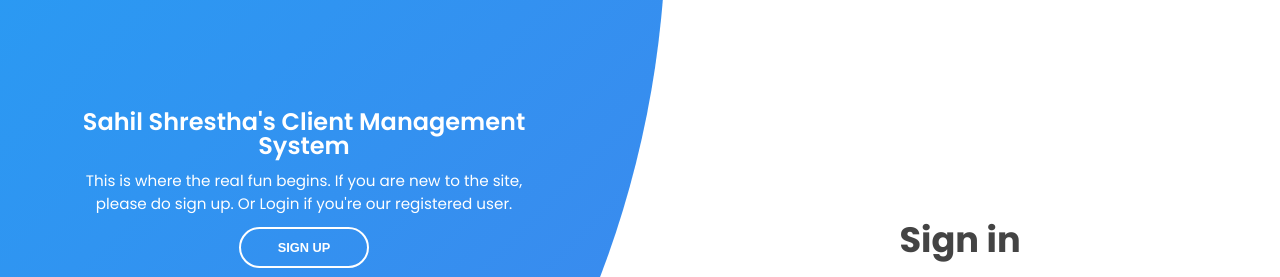
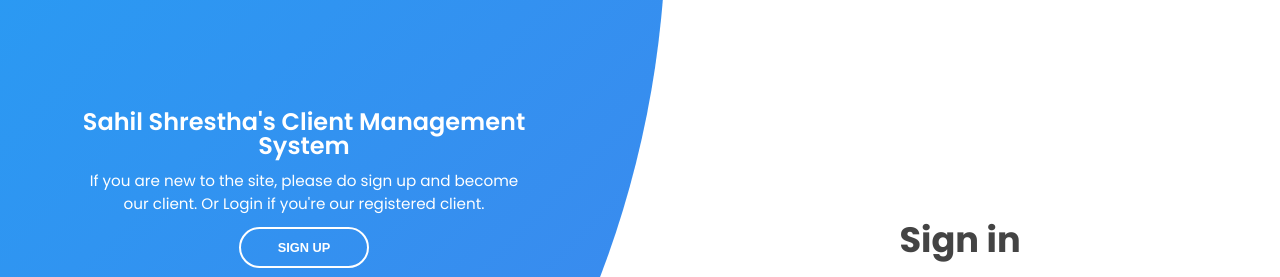
Before and after one commit to sahilian/sahilian.github.io, a plain HTML site: page index.html in a window 1280 px wide. Shown: the top 277 px of the page. Drawn offline with Linux system fonts and the light colour scheme.

Commit message:
Update index.html

```diff
--- a/index.html
+++ b/index.html
@@ -80,7 +80,7 @@
           <div class="content">
             <h3>Sahil Shrestha's Client Management System</h3>
             <p>
-              This is where the real fun begins. If you are new to the site, please do sign up. Or Login if you're our registered user.
+              If you are new to the site, please do sign up and become our client. Or Login if you're our registered client.
             </p>
             <button class="btn transparent" id="sign-up-btn">
               Sign up
```
